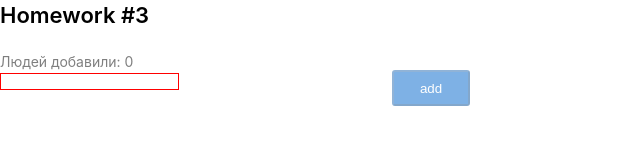
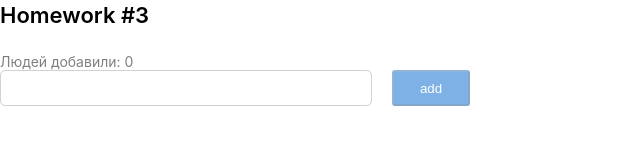
Before and after one commit to R3laxation/Hometasks, a React (Create React App) app: page / in a window 1280 px wide. Shown: the part 129-289 px from the top of the page, without its empty margins (0-640 px from the left). Built offline with nearby package versions, Linux system fonts and the light colour scheme.

Commit message:
Changed HW2 component

```diff
--- a/src/s2-homeworks/hw03/Greeting.tsx
+++ b/src/s2-homeworks/hw03/Greeting.tsx
@@ -2,14 +2,14 @@ import React, {ChangeEvent, KeyboardEvent} from 'react'
 import s from './Greeting.module.css'
 
 type GreetingPropsType = {
-    name: any // need to fix any
-    setNameCallback: any // need to fix any
-    addUser: any // need to fix any
-    onBlur: any // need to fix any
-    onEnter: any // need to fix any
-    error: any // need to fix any
-    totalUsers: any // need to fix any
-    lastUserName?: any // need to fix any
+    name: string // need to fix any
+    setNameCallback: (e: ChangeEvent<HTMLInputElement>) => void // need to fix any
+    addUser: () => void // need to fix any
+    onBlur: () => void // need to fix any
+    onEnter: (e: KeyboardEvent<HTMLInputElement>) => void // need to fix any
+    error: string // need to fix any
+    totalUsers: number // need to fix any
+    lastUserName?: string | undefined // need to fix any
 }
 
 // презентационная компонента (для верстальщика)
@@ -25,7 +25,7 @@ const Greeting: React.FC<GreetingPropsType> = (
         lastUserName,
     } // деструктуризация пропсов
 ) => {
-    const inputClass = s.errorInput // need to fix with (?:)
+    const inputClass = error ? `${s.input} ${s.errorInput}` : s.input // need to fix with (?:)
 
     return (
         <div id={'hw3-form'} className={s.greetingForm}>
```
